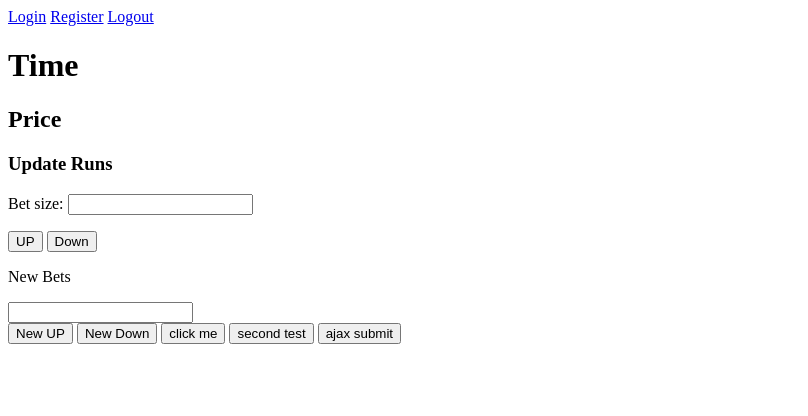
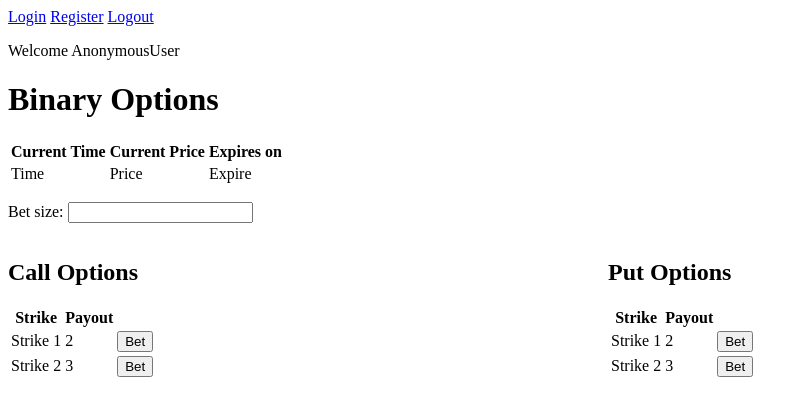
Before and after one commit to gpanterov/binary_options_django, a Django app: page /bets/ in a window 1280 px wide. Shown: the top 416 px of the page, without its empty margins (0-808 px from the left). Run offline with Django 3.2, Linux system fonts and the light colour scheme; data that the repository does not hold is empty; parts of the project's set-up code (start-up, migrations or seed data) failed here and were passed over; some libraries are stand-ins or nearby versions.

Commit message:
Added put and call tables with ability to accept bets. Modified scraper to change options every 5 mintues

```diff
--- a/bets/models.py
+++ b/bets/models.py
@@ -9,9 +9,10 @@ class UserProfile(models.Model):
 
 class PlacedBets(models.Model):
 	user = models.CharField(max_length=30,null=True)
+	bet_type = models.CharField(max_length=10,null=True)
 	bet_time = models.IntegerField(default=0, null=True)  # Unix time for the bet
 	bet_size = models.IntegerField(default=0, null=True)  # Size of bet in satoshis
-	bet_type = models.CharField(max_length=10,null=True)
+	bet_strike = models.FloatField(default=0, null=True)
 	bet_payout = models.FloatField(default=0, null=True)
 	bet_outcome = models.CharField(max_length=10, null=True)
 	def __unicode__(self):
@@ -22,5 +23,9 @@ class AssetPrices(models.Model):
 	eurusd = models.FloatField(default=0, null=True)
 	usdjpy = models.FloatField(default=0, null=True)
 
+class OfferedOptions(models.Model):
+	time = models.IntegerField(default=0)
+	price_eurusd = models.FloatField()
+	price_usdjpy =  models.FloatField()
 
 # Create your models here.
--- a/bets/urls.py
+++ b/bets/urls.py
@@ -8,7 +8,7 @@ urlpatterns = patterns('',
     url(r'^register/$', views.register, name='register'), # ADD NEW PATTERN!
 	 url(r'^login/$', views.user_login, name='login'),
 	url(r'^place_bets/$', views.place_bets, name='place_bets'),
-	url(r'^test_view/$', views.test_view, name='test_view'),
+	url(r'^update/$', views.update, name='update'),
 	url(r'^place_bets2/$', views.place_bets2, name='place_bets2'),
 	url(r'^logout/$', views.user_logout, name='logout'),
 
--- a/bets/views.py
+++ b/bets/views.py
@@ -2,7 +2,7 @@
 
 
 from bets.forms import UserForm, UserProfileForm, BetForm
-from bets.models import PlacedBets, AssetPrices
+from bets.models import PlacedBets, AssetPrices, OfferedOptions
 from django.http import HttpResponse
 from django.template import RequestContext
 from django.shortcuts import render_to_response
@@ -10,15 +10,19 @@ from django.contrib.auth import authenticate, login
 from django.http import HttpResponseRedirect, HttpResponse
 from django.contrib.auth.decorators import login_required
 from django.contrib.auth import logout
+import OptionTools as tools
+reload(tools)
 
 import time
-
+import datetime
+import random
 import json
 
 def index(request):
+    current_user = request.user
     context = RequestContext(request)
     bets_form = BetForm()
-    context_dict = {'bets_form': bets_form}
+    context_dict = {'bets_form': bets_form, 'user':current_user}
     return render_to_response('bets/index.html', context_dict, context)
 
 
@@ -116,8 +120,10 @@ def user_logout(request):
 
 
 
-@login_required
+
 def place_bets(request):
+	if not request.user.is_authenticated():
+		return HttpResponse("Please log in")
 	current_user = request.user
 	if request.method == 'POST':
 		bet_form = BetForm(request.POST)
@@ -127,20 +133,21 @@ def place_bets(request):
 			new_bet.bet_time = int(time.time()	)
 
 			#new_bet.bet_type = request.POST['submit']
-			new_bet.bet_type=request.POST['submit2']
+			new_bet.bet_strike=request.POST['bet_strike']
+			new_bet.bet_type=request.POST['bet_type']
 			new_bet.user = current_user.username
-			new_bet.bet_payout = 1.5
+			new_bet.bet_payout = request.POST['bet_payout']
 			new_bet.bet_outcome = "Pending"
 			new_bet.save()
-			print request.POST
-			return  HttpResponse("Bet Successful")
+			return  HttpResponse("Succesfully purchased a %s option with strike %s and a payout of %s" \
+							%(new_bet.bet_type, new_bet.bet_strike, new_bet.bet_payout))
 		else:
 			return HttpResponse(bet_form.errors)
 	else:
 		return HttpResponse(current_user.username)
 
 
-
+# For GET requests (probably not very safe)
 def place_bets2(request):
 	current_user = request.user
 	if not request.user.is_authenticated():
@@ -166,14 +173,20 @@ def place_bets2(request):
 
 
 
-import random
-def test_view(request):
+def update(request):
 	if request.method == 'GET':
-		cat_id = request.GET['category_id']
 		last = AssetPrices.objects.latest('time')
-		asset_price = random.normalvariate(last.eurusd, 0.001)
-		res = json.dumps({"time":last.time, "eurusd":asset_price,})
-		print cat_id
+		latest_time = str(datetime.datetime.fromtimestamp(last.time))
+		asset_price = last.eurusd
+		#asset_price = random.normalvariate(last.eurusd, 0.01)
+		current_option = OfferedOptions.objects.latest('time')
+		call_strike1, call_strike2, expire, call_payout1, call_payout2, \
+		put_strike1, put_strike2, put_payout1, put_payout2 = \
+				tools.option_params(current_option.time, current_option.price_eurusd, last.time, asset_price)
+		res = json.dumps({"time":latest_time, "eurusd":round(asset_price,4),
+					"call_strike1":call_strike1, "call_strike2":call_strike2,
+					"expire":str(datetime.datetime.fromtimestamp(expire)), "call_payout1":call_payout1, "call_payout2":call_payout2,
+					"put_strike1":put_strike1, "put_strike2":put_strike2, "put_payout1":put_payout1, "put_payout2":put_payout2})
 		return HttpResponse(res, mimetype='application/json')
 	else:
 		return HttpResponse('else')
--- a/templates/bets/index.html
+++ b/templates/bets/index.html
@@ -3,29 +3,31 @@
 
     <head>
 <script src="http://ajax.googleapis.com/ajax/libs/jquery/1.11.2/jquery.min.js"></script>
-<script>
-	$('document').ready(function(){
-    $('#main_button').click(function(){
-	var value = $('#id_bet_size').val();
-    $.getJSON('/bets/test_view/',{category_id:value,zzz:5 }, function(data){
-		$('h1').html(data['time']);
-		$('h2').html(data['eurusd']); } );
-}) });
-</script>
 
 
 <script>
 	var interval;
 	function update(){
-	$('h3').html('Update Runs');
     $.ajax({
 		type: "GET",
-		url:'/bets/test_view/',
+		url:'/bets/update/',
 		data: {category_id:5,zzz:5 },
 		datatype: 'json',
 		success: function(data){
-		$('h1').html(data['time']);
-		$('h2').html(data['eurusd']);
+
+		var asset_price = data['eurusd'];
+		$('#current_price').html(asset_price);
+		$('#current_time').html(data['time']);
+		$('#expire').html(data['expire']);
+		$('#call_strike1').html(data['call_strike1']);
+		$('#call_strike2').html(data['call_strike2']);
+		$('#call_payout1').html(data['call_payout1']);
+		$('#call_payout2').html(data['call_payout2']);
+		$('#put_strike1').html(data['put_strike1']);
+		$('#put_strike2').html(data['put_strike2']);
+		$('#put_payout1').html(data['put_payout1']);
+		$('#put_payout2').html(data['put_payout2']);
+
 		interval = setTimeout(update, 1000);
 			}
 		});
@@ -36,39 +38,35 @@
 	update();})
 </script>
 
-<script>
-	$('document').ready(function(){
-    $('#newformup').click(function(){
-	var value = $('#newformtext').val();
-    $.get('/bets/place_bets2/', {bet_size:value, bet_type:"UP"}, function(data){alert(data)}) }) });
-</script>
-
-<script>
-	$('document').ready(function(){
-
-    $('#newformdown').click(function(){
-
-	$('h1').html('works');
-	var value = $('#newformtext').val();
-    $.ajax( {
-		type: "GET",
-		url: '/bets/place_bets2/',
-		data: {bet_size:value, bet_type:"DOWN"},
-		success: function(response){alert(response);}
-		});
-	});
-	});
-</script>
 
 
 
 <script>
 	$('document').ready(function(){
+    var form = $('#betsize');
+	var user = $('#user').html();
+	$("#call_strike1_place").click(function(){
+		var payout = $('#call_payout1').html();
+		var strike = $('#call_strike1').html();
+		$('#bet_payout').val(payout);
+		$('#bet_strike').val(strike);
+		$('#bet_type').val("CALL");
+    	$.ajax(
+			{type: "POST",
+			url:'/bets/place_bets/',
+			data: form.serialize(),
+			success: function(response) {
+			alert(response);
+			}
+			});
 
-    var form = $('#betsize');
-	$("#ajaxsubmit").click(function(){
-	var value = $('#id_bet_size').val();
-	$('#test_id').val('zzz');
+		});
+		$("#call_strike2_place").click(function(){
+		var payout = $('#call_payout2').html();
+		var strike = $('#call_strike2').html();
+		$('#bet_payout').val(payout);
+		$('#bet_strike').val(strike);
+		$('#bet_type').val("CALL");
     	$.ajax(
 			{type: "POST",
 			url:'/bets/place_bets/',
@@ -78,6 +76,40 @@
 			}
 			});
 		});
+
+	$("#put_strike1_place").click(function(){
+		var payout = $('#put_payout1').html();
+		var strike = $('#put_strike1').html();
+		$('#bet_payout').val(payout);
+		$('#bet_strike').val(strike);
+		$('#bet_type').val("PUT");
+    	$.ajax(
+			{type: "POST",
+			url:'/bets/place_bets/',
+			data: form.serialize(),
+			success: function(response) {
+			alert(response);
+			}
+			});
+
+		});
+		$("#put_strike2_place").click(function(){
+		var payout = $('#put_payout2').html();
+		var strike = $('#put_strike2').html();
+		$('#bet_payout').val(payout);
+		$('#bet_strike').val(strike);
+		$('#bet_type').val("PUT");
+    	$.ajax(
+			{type: "POST",
+			url:'/bets/place_bets/',
+			data: form.serialize(),
+			success: function(response) {
+			alert(response);
+			}
+			});
+		});
+
+
 });
 </script>
 
@@ -88,34 +120,89 @@
 <a href="/bets/login/">Login</a>
 <a href="/bets/register/">Register</a>
 <a href="/bets/logout/">Logout</a>
+<p> Welcome  {{ user }}  </p>
     <body>
-        <h1>Time</h1>
-		<h2>Price</h2>
-		<h3>Bet</h3>
+        <h1>Binary Options</h1>
+
+<table>
+		<thead>
+			<tr>
+				<th>Current Time</th>
+				<th>Current Price</th>
+				<th>Expires on</th>
+											</tr>
+		</thead>
+		<tbody>
+			<tr>
+				<td id="current_time"> Time </td>
+				<td id="current_price"> Price </td>
+				<td id="expire"> Expire </td>
+				</tr>
+			</tbody>
+		</table>
+
 	<form id='betsize' name='betsize' method='post' action='/bets/place_bets/'>
 		{% csrf_token %}
 		{{ bets_form.as_p }}
-	<input type="submit" name="submit" value="UP"/>
-	<input type="submit" name="submit" value="Down" />
-	<input id="test_id" type="hidden" name="submit2" value="UP 5" />
-
+	<input id="bet_strike" type="hidden" name="bet_strike" value="" />
+	<input id="bet_type" type="hidden" name="bet_type" value="" />
+	<input id="bet_payout" type="hidden" name="bet_payout" value="" />
 
 
 	</form>
 
-<p> New Bets </p>
-<form id='newform'>
+<div style="width: 600px; float: left;">
+<h2>Call Options </h2>
+<table>
+		<thead>
+			<tr>
+				<th>Strike</th>
+				<th>Payout</th>
+				<th></th>
+											</tr>
+		</thead>
+		<tbody>
+			<tr>
+				<td id="call_strike1"> Strike 1 </td>
+				<td id="call_payout1">2</td>
+				<td><button id="call_strike1_place"> Bet </button></td>
+				</tr>
+			<tr>
+				<td id="call_strike2"> Strike 2 </td>
+				<td id = "call_payout2">3</td>
+				<td><button id="call_strike2_place"> Bet </button></td>
+			</tr>
+			</tbody>
+		</table>
+</div>
 
-<input id='newformtext' type="text"/>
+<div  style="width: 600px; float: left;">
+<h2>Put Options </h2>
+<table>
+		<thead>
+			<tr>
+				<th>Strike</th>
+				<th>Payout</th>
+				<th></th>
+											</tr>
+		</thead>
+		<tbody>
+			<tr>
+				<td id="put_strike1"> Strike 1 </td>
+				<td id="put_payout1">2</td>
+				<td><button id="put_strike1_place"> Bet </button></td>
+				</tr>
+			<tr>
+				<td id="put_strike2"> Strike 2 </td>
+				<td id = "put_payout2">3</td>
+				<td><button id="put_strike2_place"> Bet </button></td>
+			</tr>
+			</tbody>
+		</table>
+</div>
 
-</form>
-<button id='newformup'>New UP </button>
-<button id='newformdown'> New Down</button>
 
-<button id="main_button"> click me </button>
-<button id="test_button">second test </button>
 
-<button id="ajaxsubmit"> ajax submit </button>
     </body>
 
 </html>
```
Also changed, not shown: download_truefx_data.py (added, +74 -0 lines). Lines whose indentation alone changed are shown as unchanged.
